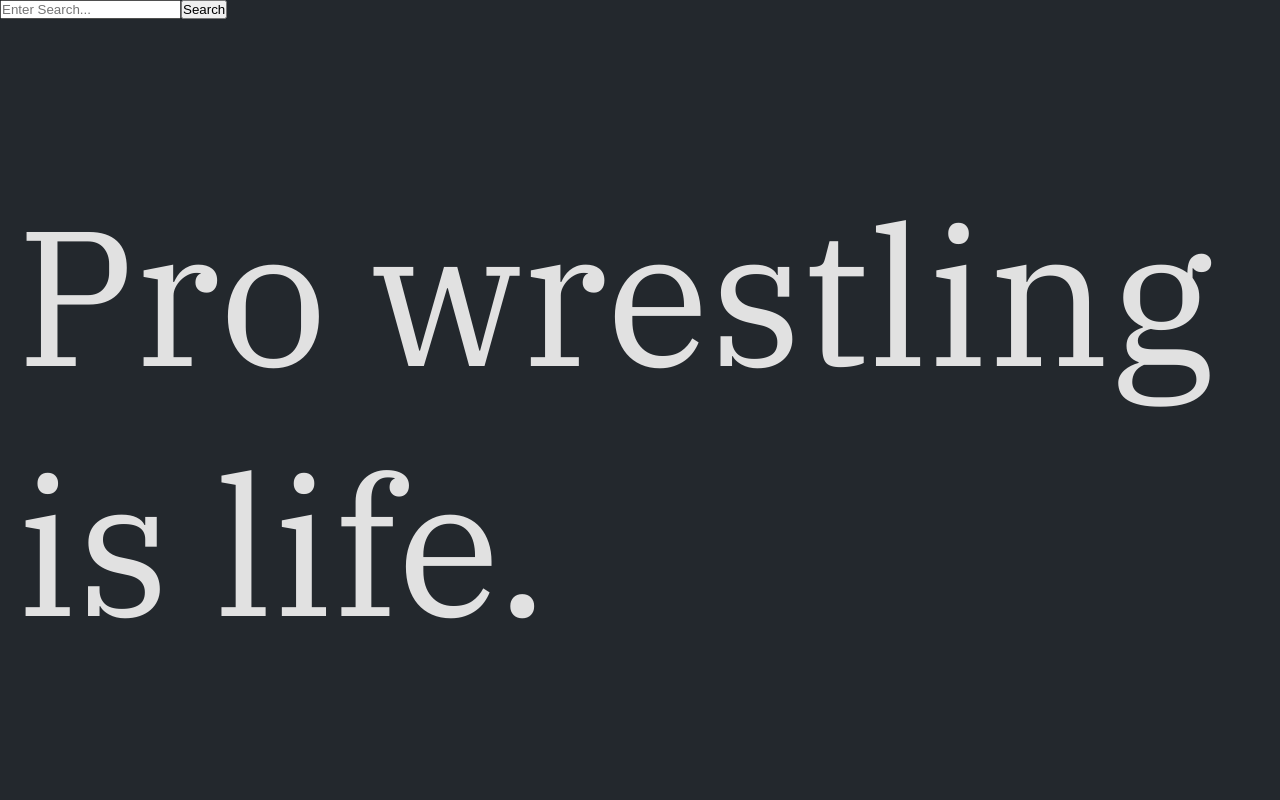
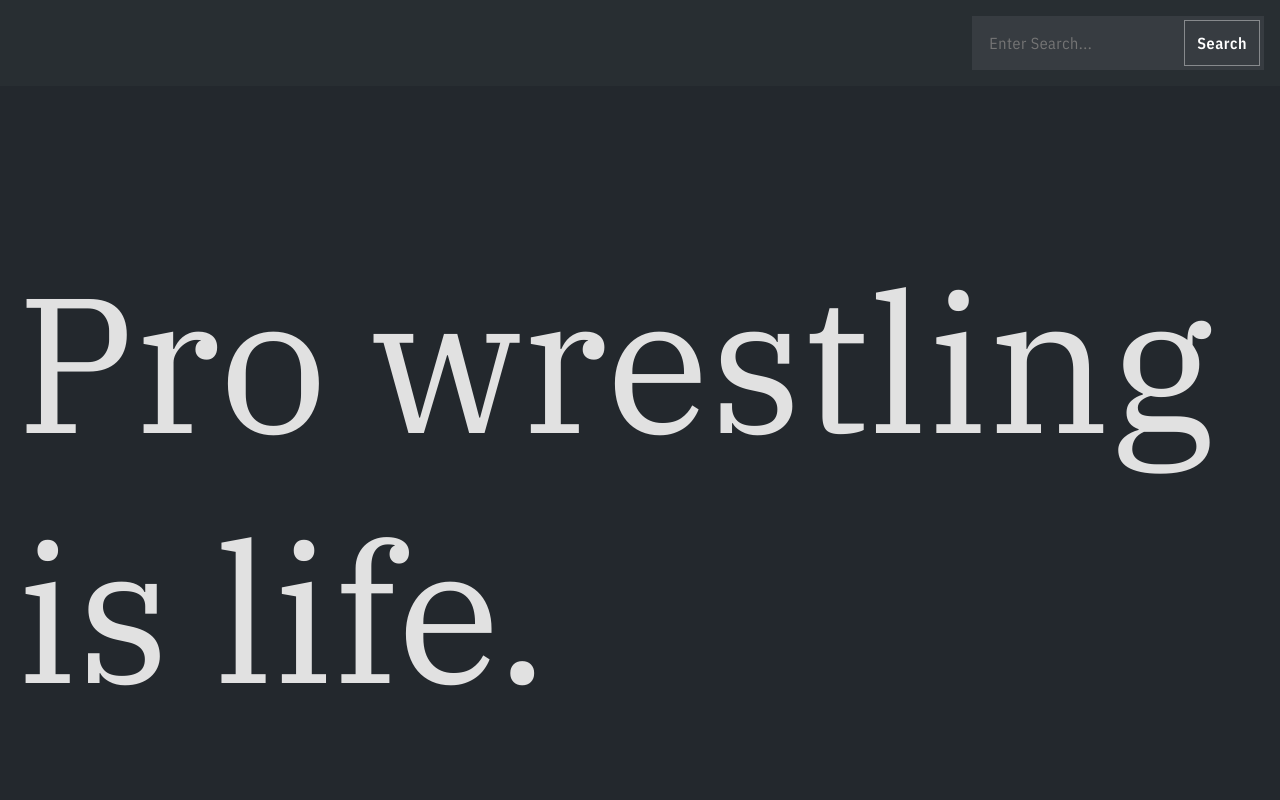
Before and after one commit to coreymcollins/gansobomb-next, a Next.js app: page / in a window 1280 px wide. Shown: the top 800 px of the page. Built offline with nearby package versions, Linux system fonts and the light colour scheme.

Commit message:
Adds styles

```diff
--- a/app/globals.css
+++ b/app/globals.css
@@ -215,6 +215,39 @@ iframe[src*='youtube'] {
   width: 100%;
 }
 
+.search-form-container {
+  background-color: var(--callout-rgba);
+  display: flex;
+  justify-content: flex-end;
+  padding: 1rem;
+}
+
+.search-form {
+  background-color: var(--callout-rgb);
+  border: .25rem solid var(--callout-rgb);
+}
+
+.search-input {
+  background-color: var(--callout-rgb);
+  border: .1rem solid var(--callout-rgb);
+  color: #fff;
+  font-family: 'IBM Plex Sans Condensed Regular';
+  font-size: 1rem;
+  letter-spacing: .0325em;
+  padding: .75rem;
+}
+
+.search-submit {
+  background-color: var(--callout-rgb);
+  border: .1rem solid rgba(255, 255, 255, 0.4);
+  color: #fff;
+  cursor: pointer;
+  font-family: 'IBM Plex Sans Condensed Semi';
+  font-size: 1rem;
+  letter-spacing: .0325em;
+  padding: .75rem;
+}
+
 @media screen and (min-width: 640px) {
   .post-grid {
     grid-template-columns: repeat(2, minmax(0, 1fr));
@@ -277,3 +310,11 @@ iframe[src*='youtube'] {
     max-width: 100% !important;
   }
 }
+
+@media screen and (max-width: 550px) {
+  .search-form {
+    display: flex;
+    justify-content: flex-end;
+    width: 100%;
+  }
+}
```
